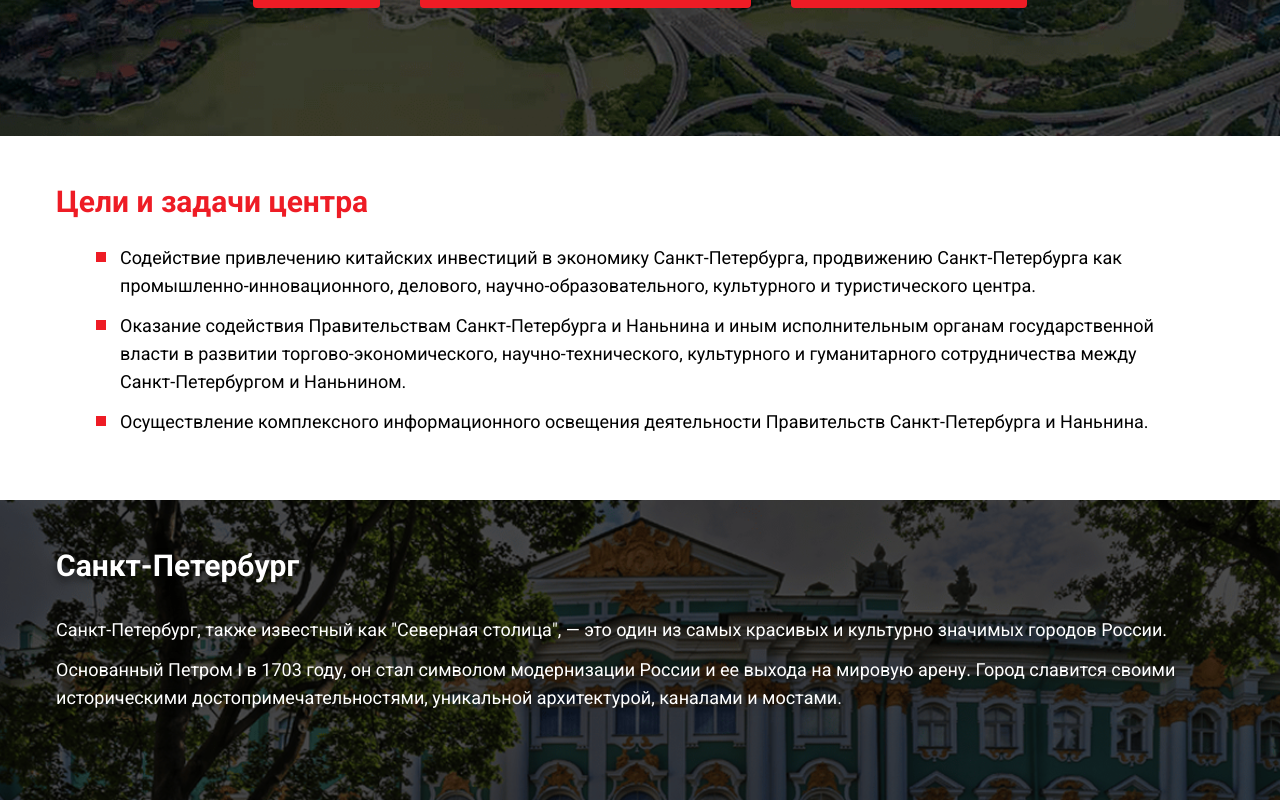
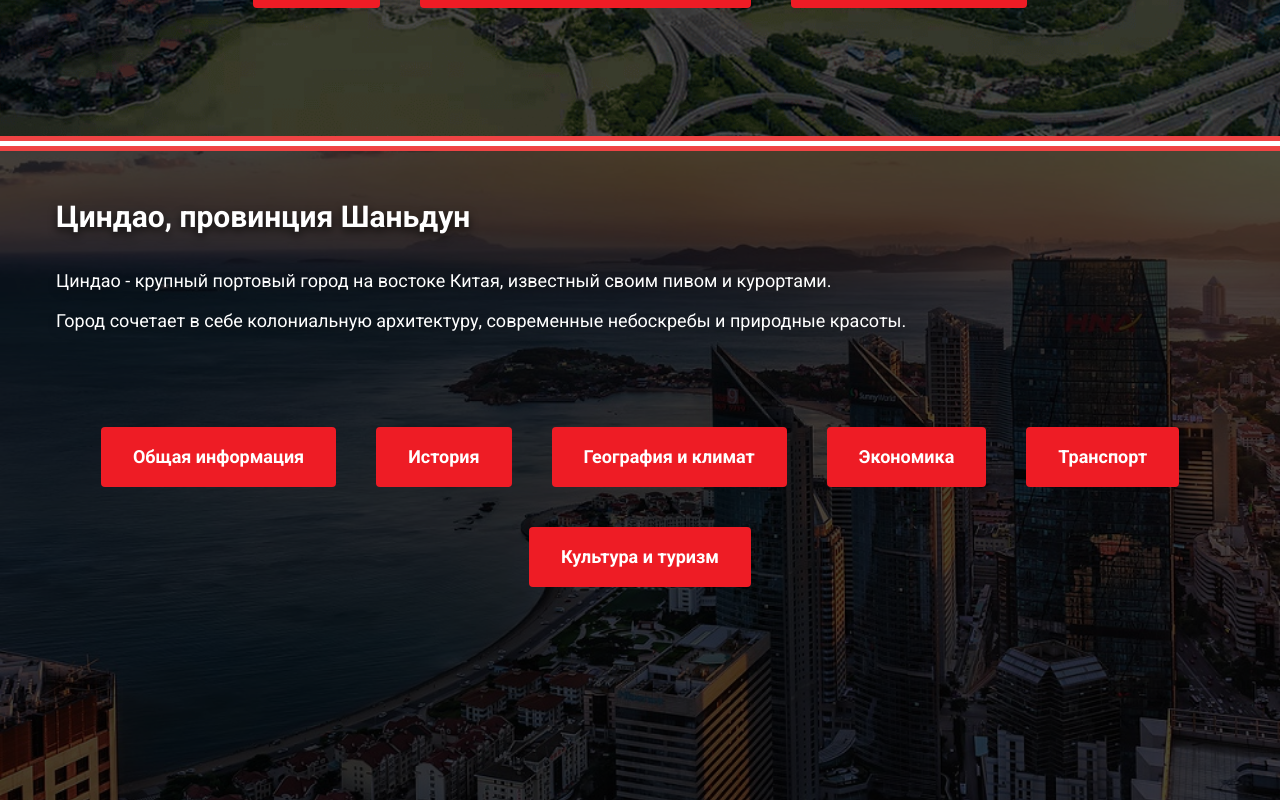
Before and after one commit to have2go/idc_red, a Next.js app: page / in a window 1280 px wide. Shown: the part 1760-2560 px from the top of the page. Built offline with nearby package versions, Linux system fonts and the light colour scheme.

Commit message:
добавил про циндао секцию

```diff
--- a/src/app/page.js
+++ b/src/app/page.js
@@ -4,9 +4,10 @@ import Header from "@/components/Header";
 import Main from "@/components/Main";
 import Spb from "@/components/Spb";
 import Nanning from "@/components/Nanning";
-import Image from "next/image";
 import Contacts from "@/components/Contacts";
 import Footer from "@/components/Footer";
+import Qingdao from "@/components/Qingdao";
+import Spacer from "@/components/Spacer";
 
 export default function Home() {
     return (
@@ -15,6 +16,8 @@ export default function Home() {
             <Main />
             <About />
             <Nanning />
+            <Spacer />
+            <Qingdao />
             <Goals />
             <Spb />
             <Contacts />
--- a/src/components/Header.jsx
+++ b/src/components/Header.jsx
@@ -41,7 +41,7 @@ export default function Header() {
                             href="#about"
                             className="transition-all hover:scale-105"
                         >
-                            О центре
+                            О нас
                         </a>
                         <a
                             href="#goals"
@@ -53,7 +53,7 @@ export default function Header() {
                             href="#nanning"
                             className="transition-all hover:scale-105"
                         >
-                            Местоположение
+                            О центрах
                         </a>
                         <a
                             href="#contacts"
--- /dev/null
+++ b/src/components/Qingdao.jsx
@@ -0,0 +1,72 @@
+"use client";
+import qingdaoBg from "../../public/qingdao-bg.jpg";
+import Image from "next/image";
+import { useState, useEffect } from "react";
+import { qingdao } from "@/constants/qingdao";
+import Popup from "./Popup";
+
+export default function Qingdao() {
+    const [selectedTheme, setSelectedTheme] = useState(null);
+    const [isPopupVisible, setIsPopupVisible] = useState(false);
+
+    useEffect(() => {
+        if (selectedTheme) {
+            document.body.style.overflow = "hidden";
+            setIsPopupVisible(true);
+        } else {
+            setIsPopupVisible(false);
+            document.body.style.overflow = "";
+        }
+        return () => {
+            document.body.style.overflow = "";
+        };
+    }, [selectedTheme]);
+
+    return (
+        <section
+            id="qingdao"
+            className="w-full relative flex xl:min-h-[660px] h-full items-center flex-col text-white gap-5"
+        >
+            <div className="w-full h-full max-w-[1200px] flex flex-col mx-auto px-2 xs:px-4 py-5 xs:py-7 text-sm xl:pt-12 xl:pb-16 xl:text-lg">
+                <h2 className="text-2xl xl:text-3xl font-bold mb-2 xl:mb-8 drop-shadow-[0_4px_4px_rgba(0,0,0,0.7)]">
+                    Циндао, провинция Шаньдун
+                </h2>
+                <p className="text-sm xl:text-lg drop-shadow-[0_4px_4px_rgba(0,0,0,0.25)] mb-3">
+                    Циндао - крупный портовый город на востоке Китая, известный своим пивом и курортами.
+                </p>
+                <p className="text-sm xl:text-lg drop-shadow-[0_4px_4px_rgba(0,0,0,0.25)] mb-3">
+                    Город сочетает в себе колониальную архитектуру, современные небоскребы и природные красоты.
+                </p>
+                <div className="flex gap-5 xl:gap-10 justify-center py-4 xl:pt-20 flex-wrap ">
+                    {Object.keys(qingdao).map((theme, index) => (
+                        <button
+                            key={index}
+                            onClick={() => setSelectedTheme(theme)}
+                            className="bg-[#ee1c25] hover:bg-[#ee1c27d7] text-white font-semibold py-2 px-4 xl:py-4 xl:px-8 rounded transition-all"
+                        >
+                            {theme}
+                        </button>
+                    ))}
+                </div>
+            </div>
+            <Image
+                src={qingdaoBg}
+                alt="Background"
+                layout="fill"
+                objectFit="cover"
+                priority
+                className="absolute top-0 left-0 -z-20"
+                unoptimized={true}
+            />
+            <div className="bg-black absolute top-0 left-0 w-full h-full opacity-70 -z-10"></div>
+            {selectedTheme && (
+                <Popup
+                    city={qingdao}
+                    theme={selectedTheme}
+                    onClose={() => setSelectedTheme(null)}
+                    isVisible={isPopupVisible}
+                />
+            )}
+        </section>
+    );
+}
--- /dev/null
+++ b/src/components/Spacer.jsx
@@ -0,0 +1,3 @@
+export default function Spacer() {
+    return <div className="h-[15px] bg-white border-t-[5px] border-b-[5px] border-red-500"></div>;
+}
--- /dev/null
+++ b/src/constants/qingdao.jsx
@@ -0,0 +1,117 @@
+export const qingdao = {
+    "Общая информация": (
+        <>
+            <p>
+                Циндао (Qingdao) - город субпровинциального значения в Китае на востоке провинции Шаньдун,
+                на берегу Жёлтого моря. Площадь 11 282 км², население более 10 миллионов человек (2020).
+            </p>
+            <p>
+                Город состоит из 6 районов и 4 городских уездов. Является важной военной базой и крупным экономическим центром.
+            </p>
+        </>
+    ),
+    "История": (
+        <>
+            <p>
+                Циндао основан в 1891 году. До нашей эры на территории существовал древний город Цзимо, ещё раньше — культура Луньшань.
+            </p>
+            <p>Важные вехи:</p>
+            <ul className="list-none space-y-2 px-4">
+                <li className="relative pl-6">
+                    <span className="absolute left-0 top-2 w-2.5 h-2.5 bg-[#ee1c25]"></span>
+                    В 1897 году город был передан Германии по концессии
+                </li>
+                <li className="relative pl-6">
+                    <span className="absolute left-0 top-2 w-2.5 h-2.5 bg-[#ee1c25]"></span>
+                    В 1914 году был захвачен Японией во время Первой мировой войны
+                </li>
+                <li className="relative pl-6">
+                    <span className="absolute left-0 top-2 w-2.5 h-2.5 bg-[#ee1c25]"></span>
+                    В 1949 году занят коммунистическими войсками
+                </li>
+            </ul>
+        </>
+    ),
+    "География и климат": (
+        <>
+            <p>
+                Циндао расположен на юге Шаньдунского полуострова на берегу Жёлтого моря в 555 км к юго-востоку от Пекина.
+            </p>
+            <p>Климатические характеристики:</p>
+            <ul className="list-none space-y-2 px-4">
+                <li className="relative pl-6">
+                    <span className="absolute left-0 top-2 w-2.5 h-2.5 bg-[#ee1c25]"></span>
+                    Среднегодовая температура: +12,4 °C
+                </li>
+                <li className="relative pl-6">
+                    <span className="absolute left-0 top-2 w-2.5 h-2.5 bg-[#ee1c25]"></span>
+                    Среднее количество осадков: 720 мм
+                </li>
+            </ul>
+        </>
+    ),
+    "Экономика": (
+        <>
+            <p>
+                В 2016 году Циндао занял 12-е место среди городов Китая по ВВП (1 трлн юаней). Здесь базируются такие крупные компании как:
+            </p>
+            <ul className="list-none space-y-2 px-4">
+                <li className="relative pl-6">
+                    <span className="absolute left-0 top-2 w-2.5 h-2.5 bg-[#ee1c25]"></span>
+                    Hisense
+                </li>
+                <li className="relative pl-6">
+                    <span className="absolute left-0 top-2 w-2.5 h-2.5 bg-[#ee1c25]"></span>
+                    Haier
+                </li>
+                <li className="relative pl-6">
+                    <span className="absolute left-0 top-2 w-2.5 h-2.5 bg-[#ee1c25]"></span>
+                    CRRC Qingdao Sifang
+                </li>
+            </ul>
+        </>
+    ),
+    "Транспорт": (
+        <>
+            <p>
+                Циндао имеет развитую транспортную инфраструктуру:
+            </p>
+            <ul className="list-none space-y-2 px-4">
+                <li className="relative pl-6">
+                    <span className="absolute left-0 top-2 w-2.5 h-2.5 bg-[#ee1c25]"></span>
+                    Международный аэропорт Цзяодун
+                </li>
+                <li className="relative pl-6">
+                    <span className="absolute left-0 top-2 w-2.5 h-2.5 bg-[#ee1c25]"></span>
+                    Метрополитен
+                </li>
+                <li className="relative pl-6">
+                    <span className="absolute left-0 top-2 w-2.5 h-2.5 bg-[#ee1c25]"></span>
+                    Порт Циндао - один из крупнейших контейнерных портов мира
+                </li>
+            </ul>
+        </>
+    ),
+    "Культура и туризм": (
+        <>
+            <p>
+                Циндао является кинематографическим центром страны. Здесь создан крупный кинопроизводственный комплекс.
+            </p>
+            <p>Достопримечательности:</p>
+            <ul className="list-none space-y-2 px-4">
+                <li className="relative pl-6">
+                    <span className="absolute left-0 top-2 w-2.5 h-2.5 bg-[#ee1c25]"></span>
+                    Гора Лаошань
+                </li>
+                <li className="relative pl-6">
+                    <span className="absolute left-0 top-2 w-2.5 h-2.5 bg-[#ee1c25]"></span>
+                    Залив Фушань
+                </li>
+                <li className="relative pl-6">
+                    <span className="absolute left-0 top-2 w-2.5 h-2.5 bg-[#ee1c25]"></span>
+                    Католический собор Святого Михаила
+                </li>
+            </ul>
+        </>
+    ),
+};
```
Also changed, not shown: public/qingdao-bg.jpg (added).
